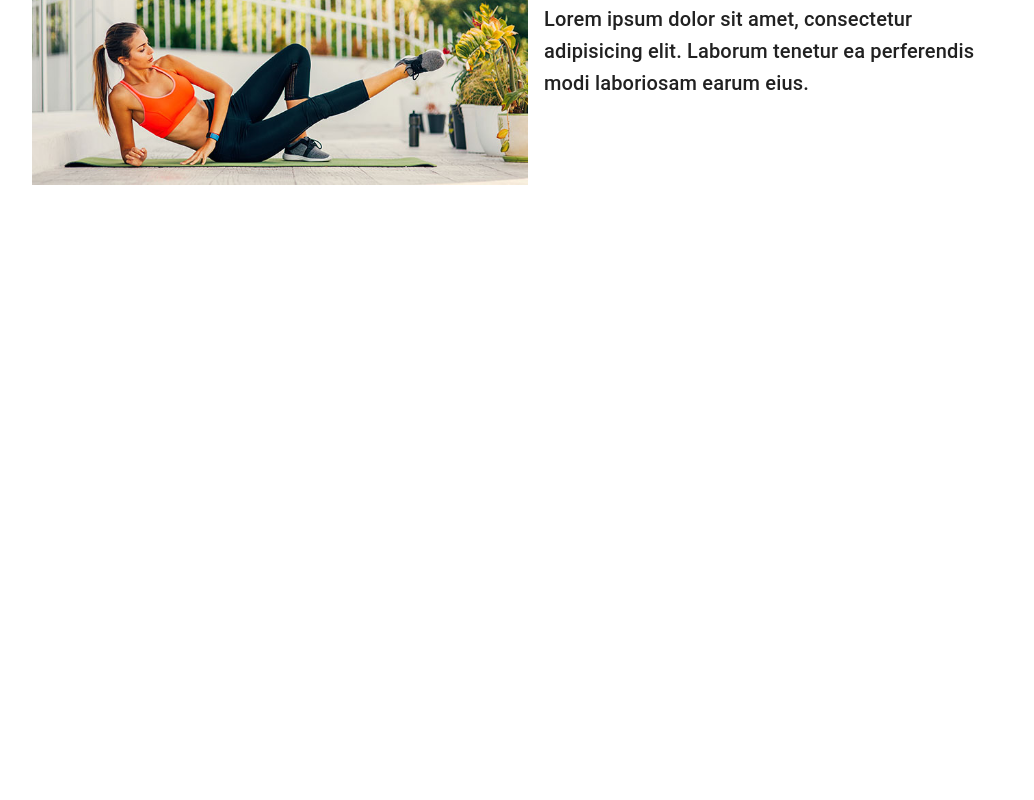
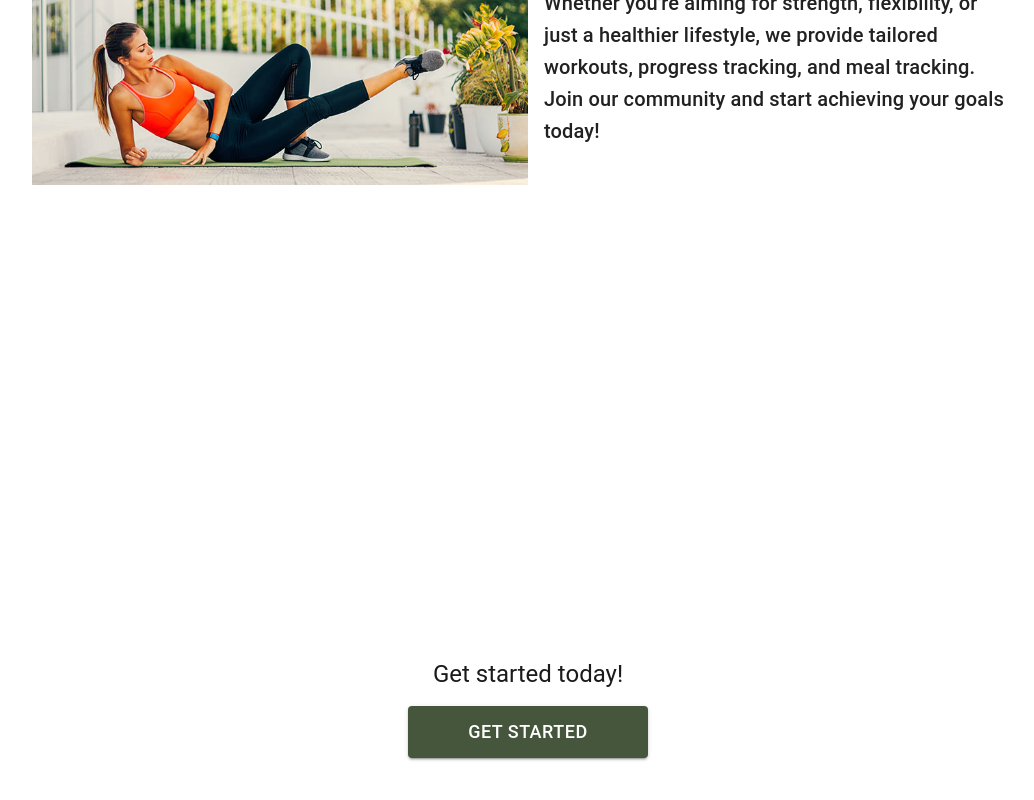
Before and after one commit to dgomie/fitsync-pro, a React (Vite) app in the folder client/: page / in a window 1280 px wide. Shown: the part 492-1292 px from the top of the page, without its empty margins (112-1146 px from the left). Before the commit the page ends 800 px from the top, so only its background shows below. Built offline with nearby package versions, Linux system fonts and the light colour scheme.

Commit message:
added get started button and replaced sample text

```diff
--- /dev/null
+++ b/client/src/components/GetStartedBtn.jsx
@@ -0,0 +1,24 @@
+import { Button, Box, Typography, Stack } from '@mui/material';
+import { useNavigate } from 'react-router-dom';
+
+function GetStartedBtn() {
+    const navigate = useNavigate(); // Step 2
+
+    const handleClick = () => {
+      navigate('/get-started'); // Adjust the path as needed
+    };
+  return (
+    <Box display="flex" justifyContent="center" alignItems="center" height="100vh">
+        <Stack spacing={2} sx={{ alignItems:"center" }}>
+        <Typography variant="h5" component="h2" gutterBottom>Get started today!</Typography>
+      <Button variant="contained" color="primary" size="large" sx={{ mt: 1, backgroundColor: '#46563c', '&:hover': {
+        backgroundColor: '#869f76'
+      }, fontSize: 'large', padding: '10px 60px' }} onClick={handleClick}>
+        Get Started
+      </Button>
+      </Stack>
+    </Box>
+  );
+}
+
+export default GetStartedBtn;
--- a/client/src/components/WelcomeComponent.jsx
+++ b/client/src/components/WelcomeComponent.jsx
@@ -1,6 +1,7 @@
 
 import { Grid, Paper, Typography } from '@mui/material';
 import fitnessImage from '../images/fitness-img-1.jpg';
+// TODO: optimize for small screens
 
 function WelcomeComponent() {
   return (
@@ -29,7 +30,7 @@ function WelcomeComponent() {
       <Grid item xs={6}>
         <Paper elevation={0} sx={{ display: 'flex', justifyContent: 'center', alignItems: 'center', height: '100%' }}>
           <Typography variant="h6" component="h3" padding={2}>
-            Lorem ipsum dolor sit amet, consectetur adipisicing elit. Laborum tenetur ea perferendis modi laboriosam earum eius.
+Transform your fitness journey with fitsync Pro. Whether you're aiming for strength, flexibility, or just a healthier lifestyle, we provide tailored workouts, progress tracking, and meal tracking. Join our community and start achieving your goals today!
           </Typography>
         </Paper>
       </Grid>
--- a/client/src/pages/HomePage.jsx
+++ b/client/src/pages/HomePage.jsx
@@ -1,6 +1,7 @@
 
 import WelcomeComponent from "../components/WelcomeComponent";
 import { styled } from '@mui/material/styles';
+import GetStartedBtn from "../components/GetStartedBtn";
 
 const WelcomeDiv = styled('div')({
   display: 'flex',
@@ -11,9 +12,12 @@ const WelcomeDiv = styled('div')({
 
 function HomePage() {
     return (
+      <>
     <WelcomeDiv>
     <WelcomeComponent />
     </WelcomeDiv>
+    <GetStartedBtn />
+    </>
     );
   }
 
```
